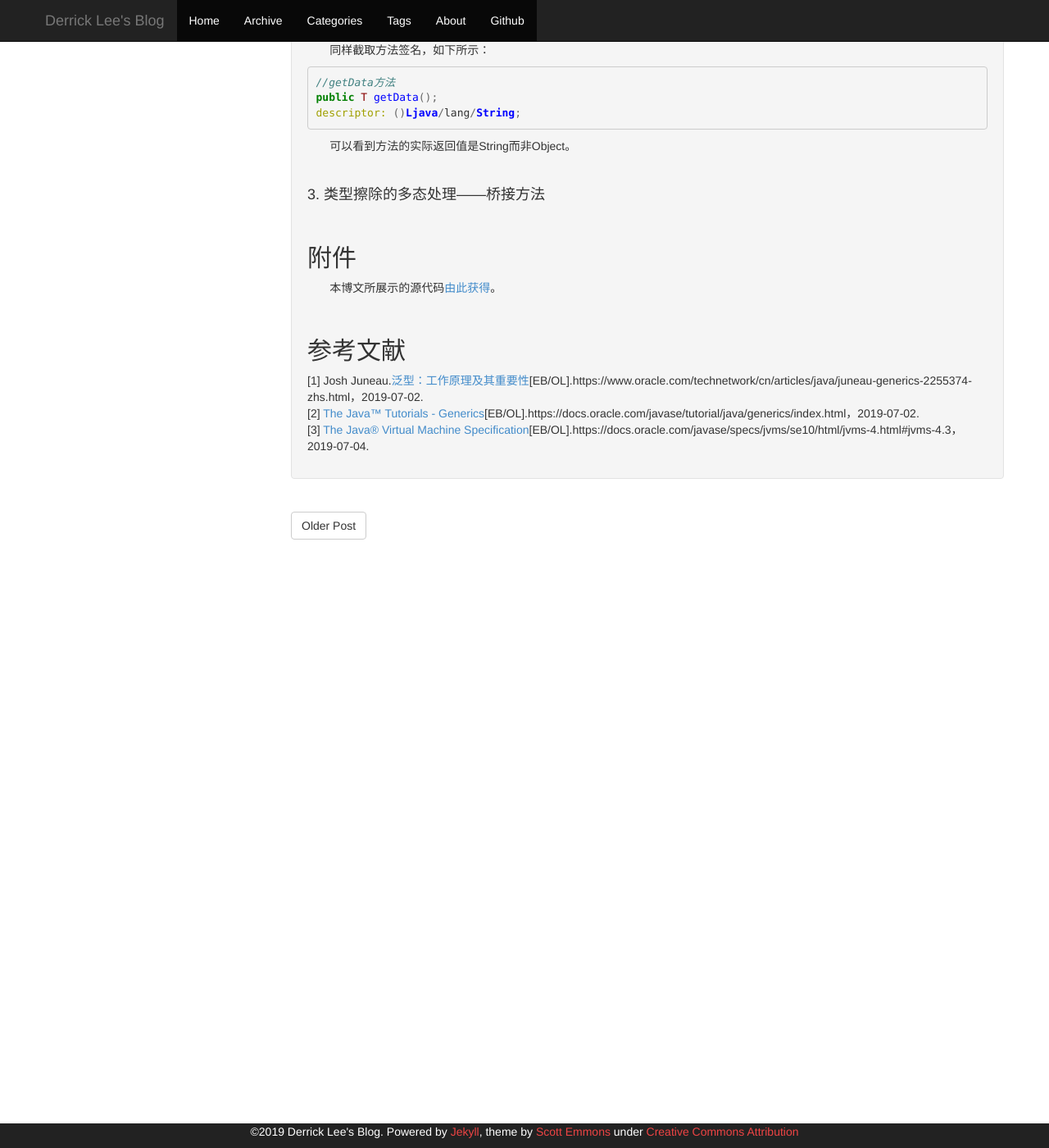
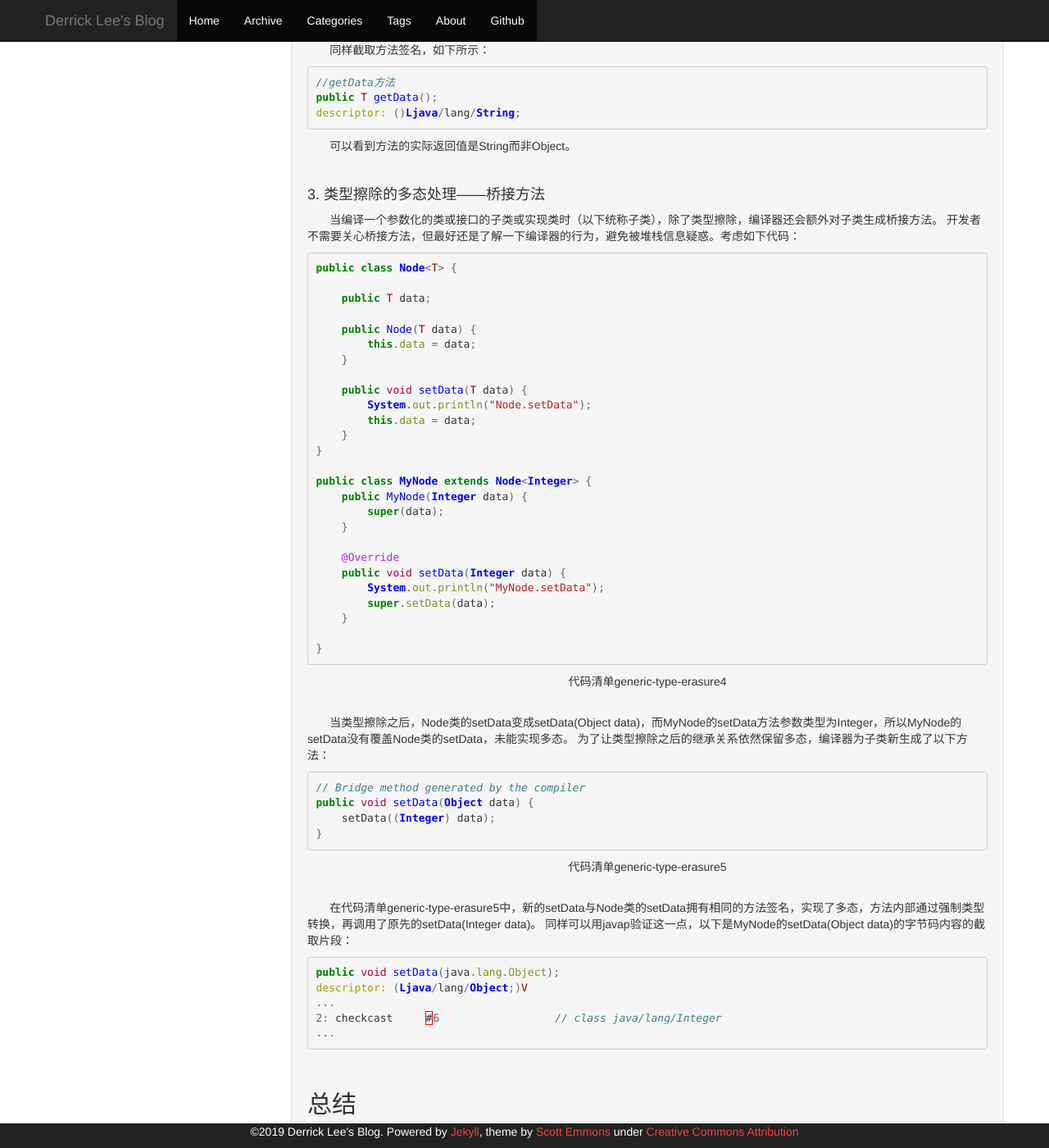
Before and after one commit to leesir/leesir.github.io, a Jekyll site: the page built from _posts/2019-07-04-java-sugar-generic-type-erasure.md, in a window 1280 px wide and 1400 px high, scrolled down 2212 px. Shown: the whole window at 82% size. Built offline with Jekyll 4.4.1, drawn with Linux system fonts in a browser that asks for light colours; comment, search, counter and statistics services are not loaded.

Commit message:
完善内容

```diff
--- a/_posts/2019-07-04-java-sugar-generic-type-erasure.md
+++ b/_posts/2019-07-04-java-sugar-generic-type-erasure.md
@@ -144,7 +144,76 @@ descriptor: ()Ljava/lang/String;
 
 #### 3. 类型擦除的多态处理——桥接方法
 
-&#160; &#160; &#160; &#160;
+&#160; &#160; &#160; &#160;当编译一个参数化的类或接口的子类或实现类时（以下统称子类），除了类型擦除，编译器还会额外对子类生成桥接方法。
+开发者不需要关心桥接方法，但最好还是了解一下编译器的行为，避免被堆栈信息疑惑。考虑如下代码：
+
+{% highlight java %}
+public class Node<T> {
+
+    public T data;
+
+    public Node(T data) {
+        this.data = data;
+    }
+
+    public void setData(T data) {
+        System.out.println("Node.setData");
+        this.data = data;
+    }
+}
+
+public class MyNode extends Node<Integer> {
+    public MyNode(Integer data) {
+        super(data);
+    }
+
+    @Override
+    public void setData(Integer data) {
+        System.out.println("MyNode.setData");
+        super.setData(data);
+    }
+
+}
+{% endhighlight %}
+
+{:.center}
+代码清单generic-type-erasure4
+
+<br>
+
+&#160; &#160; &#160; &#160;当类型擦除之后，Node类的setData变成setData(Object data)，而MyNode的setData方法参数类型为Integer，所以MyNode的setData没有覆盖Node类的setData，未能实现多态。
+为了让类型擦除之后的继承关系依然保留多态，编译器为子类新生成了以下方法：
+
+{% highlight java %}
+// Bridge method generated by the compiler
+public void setData(Object data) {
+    setData((Integer) data);
+}
+{% endhighlight %}
+
+{:.center}
+代码清单generic-type-erasure5
+
+<br>
+
+&#160; &#160; &#160; &#160;在代码清单generic-type-erasure5中，新的setData与Node类的setData拥有相同的方法签名，实现了多态，方法内部通过强制类型转换，再调用了原先的setData(Integer data)。
+同样可以用javap验证这一点，以下是MyNode的setData(Object data)的字节码内容的截取片段：
+
+{% highlight java %}
+public void setData(java.lang.Object);
+descriptor: (Ljava/lang/Object;)V
+...
+2: checkcast     #6                  // class java/lang/Integer
+...
+{% endhighlight %}
+
+<br>
+
+## 总结
+
+
+
+<br>
 
 ## 附件
 
```
Also changed, not shown: 2 other files.
